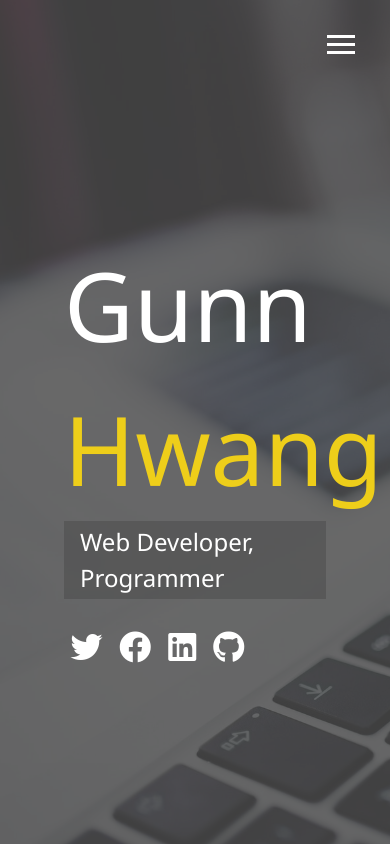
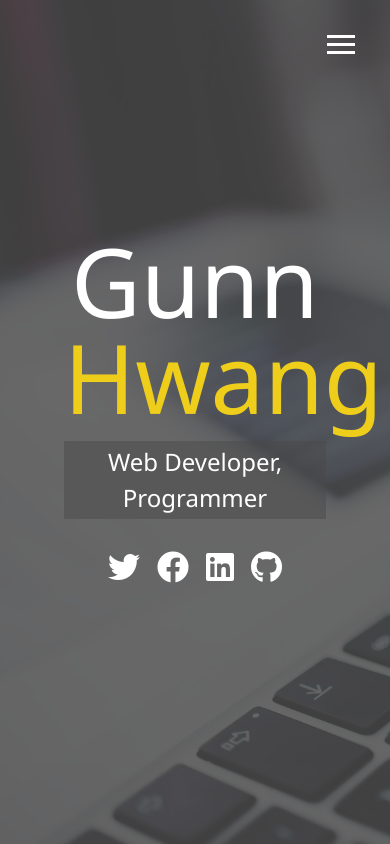
Before and after one commit to gunspartan/GunnHwangPortfolio, a website: page dist/index.html in a window 390 px wide. Drawn offline with Linux system fonts and the light colour scheme.

Commit message:
Added media queries and made menu overlay responsive

```diff
--- a/scss/_config.scss
+++ b/scss/_config.scss
@@ -28,3 +28,25 @@ $background-opacity: 0.8;
     }
   }
 }
+
+// Media Query Mixins
+@mixin mediaSm {
+  @media screen and (max-width: 500px) {
+    @content;
+  }
+}
+@mixin mediaMd {
+  @media screen and (max-width: 768px) {
+    @content;
+  }
+}
+@mixin mediaLg {
+  @media screen and (min-width: 769px) and (max-width: 1170px) {
+    @content;
+  }
+}
+@mixin mediaXL {
+  @media screen and (min-width: 1171px) {
+    @content;
+  }
+}
--- /dev/null
+++ b/scss/_mobile.scss
@@ -0,0 +1,55 @@
+// Widescreens
+@include mediaXL {
+
+}
+
+// Desktops & Laptops
+@include mediaLg {
+
+}
+
+// Tablets & Small Laptops
+@include mediaMd {
+  main {
+    align-items: center;
+    text-align: center;
+
+    .lg-heading {
+      line-height: 1;
+      margin-bottom: 1rem;
+    }
+  }
+
+  ul.menu-nav, div.menu-branding {
+    float: none;
+    width: 100%;
+    min-height: 0;
+
+    &.show {
+      transform: translate3d(0,0,0);
+    }
+  }
+
+  .menu-nav {
+    height: 75vh;
+    transform: translate3d(-100%,0,0);
+    font-size: 24px;
+  }
+
+  .menu-branding {
+    height: 25vh;
+    transform: translate3d(100%,0,0);
+
+    .portrait {
+      width: 150px;
+      height: 150px;
+    }
+  }
+}
+
+// Smartphones
+@include mediaSm {
+  main#home h1 {
+    margin-top: 10vh;
+  }
+}
--- a/scss/main.scss
+++ b/scss/main.scss
@@ -1,5 +1,6 @@
 @import 'config';
-@import 'menu.scss';
+@import 'menu';
+@import 'mobile';
 
 * {
   box-sizing: border-box;
```
Also changed, not shown: dist/css/main.css.
